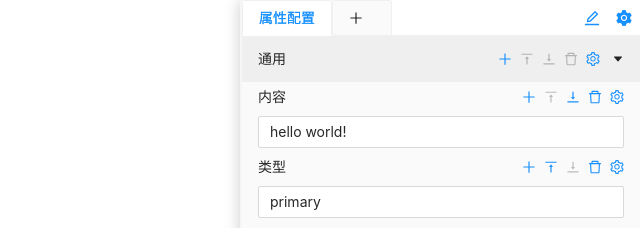
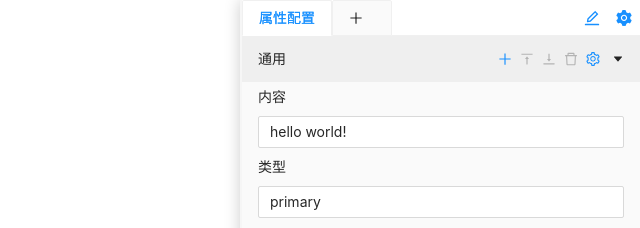
Before and after one commit to liutian/groot, a React app in the folder workbench/: page / in a window 1280 px wide. Shown: the top 228 px of the page, without its empty margins (640-1280 px from the left). Built offline with nearby package versions, Linux system fonts and the light colour scheme; what monaco-editor would draw is missing.

Commit message:
feat: 更新

```diff
--- /dev/null
+++ b/workbench/src/Home/components/StudioBlock/index.module.less
@@ -0,0 +1,17 @@
+.studioItem:hover .studioItemHeaderActions {
+  display: block;
+}
+
+.studioItemHeader {
+  display: flex;
+}
+
+.studioItemHeaderText {
+  overflow: 'hidden';
+  text-overflow: 'ellipsis'
+}
+
+.studioItemHeaderActions {
+  display: none;
+  margin-left: auto;
+}
--- a/workbench/src/Home/components/StudioBlock/index.tsx
+++ b/workbench/src/Home/components/StudioBlock/index.tsx
@@ -3,6 +3,7 @@ import { VerticalAlignTopOutlined, DeleteOutlined, VerticalAlignBottomOutlined,
 import { useModel } from "@util/robot";
 import StudioModel from '@model/Studio';
 import ArrayObjectFormItem from "../ArrayObjectFormItem";
+import styles from './index.module.less';
 
 type PropType = {
   block: CodeMetaStudioPropBlock,
@@ -76,11 +77,11 @@ function StudioBlock({ block, noSetting }: PropType) {
       </Space>)
     }
 
-    return <div style={{ display: 'flex' }}>
-      <div >
+    return <div className={styles.studioItemHeader}>
+      <div className={styles.studioItemHeaderText}>
         {studioItem.label}
       </div>
-      <div style={{ marginLeft: 'auto' }}>
+      <div className={styles.studioItemHeaderActions}>
         {renderItemSetting()}
       </div>
     </div>
@@ -112,7 +113,7 @@ function StudioBlock({ block, noSetting }: PropType) {
         {
           block.propItems.map((item, index) => {
             return <Col span={item.span} key={item.id} >
-              <Form.Item label={renderItemLabel(item, index)} name={item.propKey} preserve={false}
+              <Form.Item className={styles.studioItem} label={renderItemLabel(item, index)} name={item.propKey} preserve={false}
                 valuePropName={item.type === 'switch' ? 'checked' : 'value'} initialValue={item.value || item.defaultValue}>
                 {renderFormItem(item)}
               </Form.Item>
```
